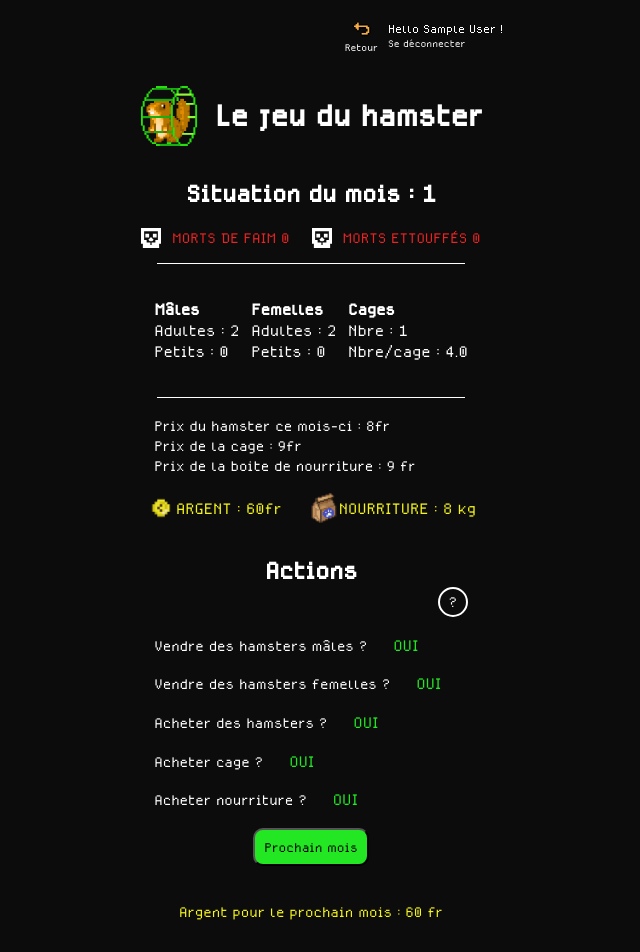
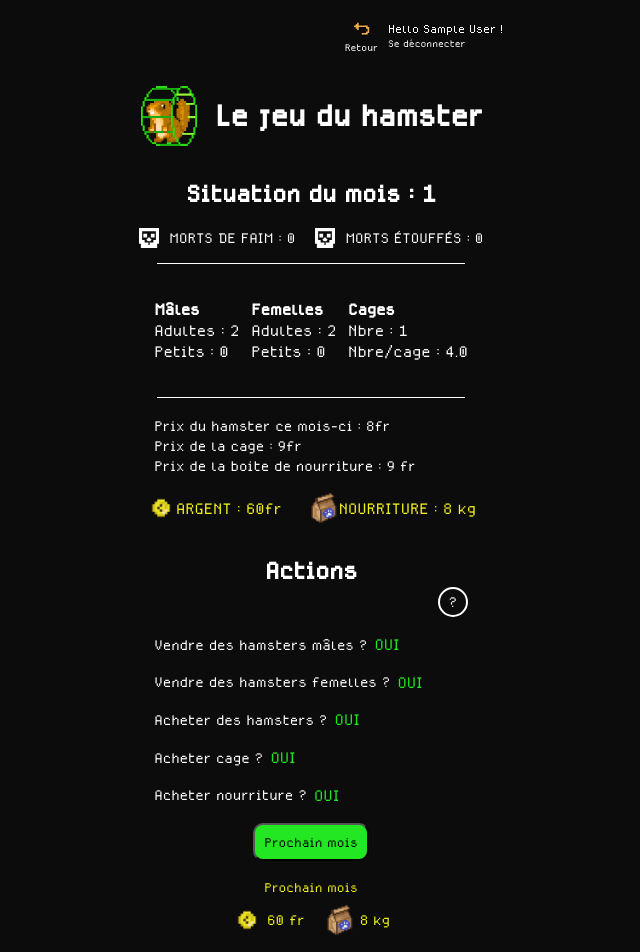
Before and after one commit to EmilieLgt/hamsterGame, an Angular app: page /game in a window 1280 px wide. Shown: the top 952 px of the page, without its empty margins (329-969 px from the left). Built offline with nearby package versions, Linux system fonts and the light colour scheme; sample sign-in values are in the browser's storage; a web font is replaced by a local one.

Commit message:
fix buttons + - and colors

```diff
--- a/src/app/components/month-update/month-update.component.html
+++ b/src/app/components/month-update/month-update.component.html
@@ -33,13 +33,13 @@
 <h2>Situation du mois : {{ monthNumber }}</h2>
 
 <div class="month-death">
-  <p class="red">
-    <img class="skull-icon" src="/skull-svgrepo-com.svg" />MORTS DE FAIM
-    {{ deathByHunger }}
+  <p [ngClass]="deathByHunger > 0 ? 'red' : 'white'">
+    <img class="skull-icon" src="/skull-svgrepo-com.svg" alt="Skull icon" />
+    MORTS DE FAIM : {{ deathByHunger }}
   </p>
-  <p class="red">
-    <img class="skull-icon" src="/skull-svgrepo-com.svg" />MORTS ETTOUFFÉS
-    {{ deathBySuffocation }}
+  <p [ngClass]="deathBySuffocation > 0 ? 'red' : 'white'">
+    <img class="skull-icon" src="/skull-svgrepo-com.svg" alt="Skull icon" />
+    MORTS ÉTOUFFÉS : {{ deathBySuffocation }}
   </p>
 </div>
 <div class="separator"></div>
@@ -127,6 +127,8 @@
         (ngModelChange)="setMaleSold($event)"
         max="{{ maleAdultHasmters }}"
       />
+      <button class="plus" (click)="incrementMaleSold()">+</button>
+      <button class="minus" (click)="decrementMaleSold()">-</button>
     </div>
     @if(maleSold > 0){<span class="yellow">+ {{ getPriceMaleSold() }}fr</span>}
   </div>
@@ -147,6 +149,8 @@
         (ngModelChange)="setFemaleSold($event)"
         max="{{ femaleAdultHasmters }}"
       />
+      <button class="plus" (click)="incrementFemaleSold()">+</button>
+      <button class="minus" (click)="decrementFemaleSold()">-</button>
     </div>
     @if(femaleSold > 0) {<span class="yellow"
       >+ {{ getPriceFemaleSold() }}fr</span
@@ -174,7 +178,11 @@
         type="number"
         [ngModel]="hamstersToBuy"
         (ngModelChange)="setHamstersToBuy($event)"
+        [max]="getMaxAffordableHamsters()"
+        min="0"
       />
+      <button class="plus" (click)="incrementHamstersToBuy()">+</button>
+      <button class="minus" (click)="decrementHamstersToBuy()">-</button>
     </div>
     @if(hamstersToBuy > 0) {
     <span class="yellow">- {{ getPriceHamstersBought() }}fr</span>
@@ -201,14 +209,19 @@
         type="number"
         [(ngModel)]="cagesBought"
         (ngModelChange)="setCagesBought($event)"
+        [max]="getMaxAffordableCages()"
+        min="0"
+        placeholder="Max: {{ getMaxAffordableCages() }}"
       />
+      <button class="plus" (click)="incrementCagesBought()">+</button>
+      <button class="minus" (click)="decrementCagesBought()">-</button>
     </div>
+
     @if(canBuyCage && cagesBought > 0) {
     <span class="yellow">- {{ getPriceCagesBought() }}fr</span>}
   </div>
   }
 </div>
-
 <div class="one-action-container">
   <div>
     Acheter nourriture ? @if (!canBuyFood){
@@ -228,7 +241,12 @@
         type="number"
         [(ngModel)]="foodBought"
         (ngModelChange)="setFoodBought($event)"
+        [max]="getMaxAffordableFood()"
+        min="0"
+        placeholder="Max: {{ getMaxAffordableFood() }}"
       />
+      <button class="plus" (click)="incrementFoodBought()">+</button>
+      <button class="minus" (click)="decrementFoodBought()">-</button>
     </div>
     @if(foodBought>0 && foodBought > 0) {<span class="yellow"
       >- {{ getPriceOfFoodBought() }} fr</span
@@ -239,12 +257,16 @@
 
 @if (getMoneyForNextMonth() >= 0) {
 <button class="next-month-button" (click)="onNextMonth()">Prochain mois</button>
+<p class="preview-next-month">Prochain mois</p>
+
 <div class="end-of-month-container">
   <p class="yellow" id="money-next-month">
-    Argent pour le prochain mois : {{ getMoneyForNextMonth() }} fr
+    <img class="icon-money" src="/moneyIcon.webp" />
+    {{ getMoneyForNextMonth() }} fr
   </p>
   <p class="yellow" id="money-next-month">
-    Nourriture pour le prochain mois : {{ getFoodForNextMonth() }} kg
+    <img class="icon-food" src="/foodIcon.webp" />
+    {{ getFoodForNextMonth() }} kg
   </p>
 </div>
 } @if (getMoneyForNextMonth() < 0) {
--- a/src/app/components/month-update/month-update.component.scss
+++ b/src/app/components/month-update/month-update.component.scss
@@ -49,11 +49,31 @@
   margin-left: 2em;
   margin-top: 1em;
 
+  div {
+    display: flex;
+    align-items: center;
+    gap: 10px;
+  }
   button {
-    background-color: v.$black;
     border: none;
     color: v.$white;
-    margin: 0 1em;
+    height: 20px;
+    width: 20px;
+    border-radius: 100%;
+    display: flex;
+    align-items: center;
+    justify-content: center;
+  }
+  .plus {
+    background-color: green;
+  }
+  .minus {
+    background-color: v.$red;
+  }
+
+  .plus:active,
+  .minus:active {
+    transform: translateY(2px);
   }
   input {
     background-color: v.$black;
@@ -61,8 +81,9 @@
     border-top: none;
     border-right: none;
     border-top: none;
-    width: 20%;
+    width: 40px;
     color: v.$white;
+    text-align: center;
   }
 }
 
@@ -76,19 +97,38 @@
 
 #oui {
   color: v.$green;
+  border: none;
+  background-color: v.$black;
 }
 
 .next-month-button {
   @extend .button-play-again;
-  margin-bottom: 2em;
+  margin-bottom: 1em;
   margin-top: 1em;
 }
 #money-next-month {
   margin-bottom: 2em;
 }
+
+.preview-next-month {
+  color: v.$yellow;
+  text-align: center;
+  margin-bottom: 0.5em;
+}
 .end-of-month-container {
   text-align: center;
-  margin: 1em;
+  display: flex;
+  flex-direction: row;
+  align-items: center;
+  justify-content: center;
+  gap: 20px;
+  p {
+    display: flex;
+    flex-direction: row;
+    align-items: center;
+    justify-content: center;
+    gap: 5px;
+  }
 }
 
 .icon-food {
@@ -164,29 +204,29 @@
   margin-right: 2em;
   margin-left: 2em;
   .one-line-tip {
-    margin: 2em 0;
+    margin: 1em 0;
   }
 }
 
-.records-container {
-  display: flex;
-  justify-content: space-evenly;
-  align-items: start;
-  border: 2px solid v.$yellow;
-  padding: 0.5em;
-  width: 50%;
-  margin: 2em auto 0 auto;
-  border-radius: 10px;
-  p {
-    display: flex;
-    align-items: center;
-    justify-content: space-between;
-    gap: 5px;
-  }
-  img {
-    height: 25px;
-  }
-}
+// .records-container {
+//   display: flex;
+//   justify-content: space-evenly;
+//   align-items: start;
+//   border: 2px solid v.$yellow;
+//   padding: 0.5em;
+//   width: 50%;
+//   margin: 2em auto 0 auto;
+//   border-radius: 10px;
+//   p {
+//     display: flex;
+//     align-items: center;
+//     justify-content: space-between;
+//     gap: 5px;
+//   }
+//   img {
+//     height: 25px;
+//   }
+// }
 .bilan-game-over {
   display: flex;
   flex-direction: column;
--- a/src/app/components/month-update/month-update.component.ts
+++ b/src/app/components/month-update/month-update.component.ts
@@ -5,14 +5,13 @@ import { IScore } from '../../models/score.model';
 import { ApiService } from '../../services/api.service';
 import { AuthService } from '../../services/auth.service';
 import { CardSelectorComponent } from '../cards/card-selector/card-selector.component';
-import { v4 as uuidv4 } from 'uuid';
 import { RouterLink } from '@angular/router';
-import { Router } from 'express';
+import { NgClass } from '@angular/common';
 
 @Component({
   selector: 'app-month-update',
   standalone: true,
-  imports: [FormsModule, CardSelectorComponent, RouterLink],
+  imports: [FormsModule, CardSelectorComponent, RouterLink, NgClass],
   templateUrl: './month-update.component.html',
   styleUrl: './month-update.component.scss',
 })
@@ -272,7 +271,11 @@ export class MonthUpdateComponent implements OnInit {
   }
 
   setHamstersToBuy(value: number): void {
-    this.hamstersToBuy = this.calculateEnoughMoney(value);
+    const maxAffordable = Math.floor(this.money / this.hamsterPrice);
+    this.hamstersToBuy = Math.min(
+      this.calculateEnoughMoney(value),
+      maxAffordable
+    );
     this.canBuyHamster = this.money >= this.hamstersToBuy * this.hamsterPrice;
   }
 
@@ -287,7 +290,8 @@ export class MonthUpdateComponent implements OnInit {
   }
 
   setFoodBought(value: number): void {
-    this.foodBought = this.calculateEnoughMoney(value);
+    const maxAffordable = Math.floor(this.money / this.foodPrice);
+    this.foodBought = Math.min(this.calculateEnoughMoney(value), maxAffordable);
     this.canBuyFood = this.money >= this.foodBought * this.foodPrice;
   }
 
@@ -306,12 +310,28 @@ export class MonthUpdateComponent implements OnInit {
   }
 
   setCagesBought(value: number): void {
-    this.cagesBought = this.calculateEnoughMoney(value);
+    const maxAffordable = Math.floor(this.money / this.cagePrice);
+    this.cagesBought = Math.min(
+      this.calculateEnoughMoney(value),
+      maxAffordable
+    );
     this.canBuyCage = this.money >= this.cagesBought * this.cagePrice;
   }
 
   getPriceCagesBought(): number {
     return this.canBuyCage ? this.cagesBought * this.cagePrice : 0;
+  }
+
+  getMaxAffordableHamsters(): number {
+    return Math.floor(this.money / this.hamsterPrice);
+  }
+
+  getMaxAffordableFood(): number {
+    return Math.floor(this.money / this.foodPrice);
+  }
+
+  getMaxAffordableCages(): number {
+    return Math.floor(this.money / this.cagePrice);
   }
 
   // Gestion des ventes d'hamsters
@@ -376,6 +396,84 @@ export class MonthUpdateComponent implements OnInit {
     this.cagesBought = 0;
     this.wantsToBuyCage = false;
     this.canBuyCage = true;
+  }
+
+  // Fonctions pour vendre des hamsters mâles
+  incrementMaleSold(): void {
+    if (this.maleSold < this.maleAdultHasmters) {
+      this.maleSold++;
+      this.setMaleSold(this.maleSold);
+    }
+  }
+
+  decrementMaleSold(): void {
+    if (this.maleSold > 0) {
+      this.maleSold--;
+      this.setMaleSold(this.maleSold);
+    }
+  }
+
+  // Fonctions pour vendre des hamsters femelles
+  incrementFemaleSold(): void {
+    if (this.femaleSold < this.femaleAdultHasmters) {
+      this.femaleSold++;
+      this.setFemaleSold(this.femaleSold);
+    }
+  }
+
+  decrementFemaleSold(): void {
+    if (this.femaleSold > 0) {
+      this.femaleSold--;
+      this.setFemaleSold(this.femaleSold);
+    }
+  }
+
+  // Fonctions pour acheter des hamsters
+  incrementHamstersToBuy(): void {
+    const max = this.getMaxAffordableHamsters();
+    if (this.hamstersToBuy < max) {
+      this.hamstersToBuy++;
+      this.setHamstersToBuy(this.hamstersToBuy);
+    }
+  }
+
+  decrementHamstersToBuy(): void {
+    if (this.hamstersToBuy > 0) {
+      this.hamstersToBuy--;
+      this.setHamstersToBuy(this.hamstersToBuy);
+    }
+  }
+
+  // Fonctions pour acheter des cages
+  incrementCagesBought(): void {
+    const max = this.getMaxAffordableCages();
+    if (this.cagesBought < max) {
+      this.cagesBought++;
+      this.setCagesBought(this.cagesBought);
+    }
+  }
+
+  decrementCagesBought(): void {
+    if (this.cagesBought > 0) {
+      this.cagesBought--;
+      this.setCagesBought(this.cagesBought);
+    }
+  }
+
+  // Fonctions pour acheter de la nourriture
+  incrementFoodBought(): void {
+    const max = this.getMaxAffordableFood();
+    if (this.foodBought < max) {
+      this.foodBought++;
+      this.setFoodBought(this.foodBought);
+    }
+  }
+
+  decrementFoodBought(): void {
+    if (this.foodBought > 0) {
+      this.foodBought--;
+      this.setFoodBought(this.foodBought);
+    }
   }
 
   isEventMonth(): boolean {
@@ -610,7 +708,6 @@ export class MonthUpdateComponent implements OnInit {
   }
 
   async resetAll(): Promise<void> {
-
     // Prix initiaux
     this.hamsterPrice = Math.floor(Math.random() * 10) + 5;
     this.cagePrice = Math.floor(Math.random() * 10) + 1;
```
